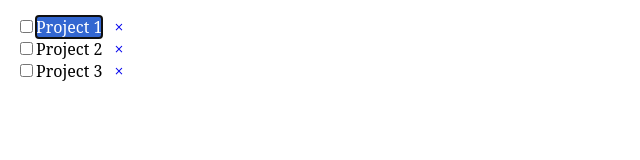
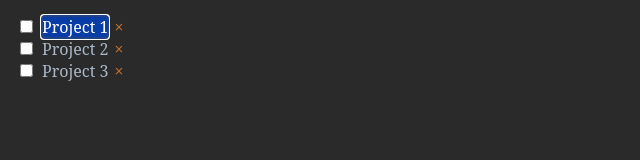
Before and after one commit to itmm/ring, a plain HTML site: page index.html in a window 1280 px wide. Shown: the whole page, without its empty margins (0-640 px from the left). Drawn offline with Linux system fonts and the light colour scheme.

Commit message:
styled to solarized dark

```diff
--- a/ring.css
+++ b/ring.css
@@ -2,6 +2,8 @@ body {
 	font-family: "Noto Serif", serif;
 	margin: 0;
 	padding: 16px;
+	background-color: #2a2a2b;
+	color: #a9b7c6;
 }
 h1 {
 	display: none;
@@ -17,12 +19,14 @@ ul ul {
 li {
 	margin: 0;
 }
-a {
+span.value {
+	outline-color: #214283;
+	margin: 0 6px;
+}
+a, a:visited {
+	color: #cc7832;
 	text-decoration: none;
 }
-.delete {
-	margin-left: 12px;
+.flash {
+	background-color: #f92672;
 }
-.flash {
-	background-color: red;
-}
```
